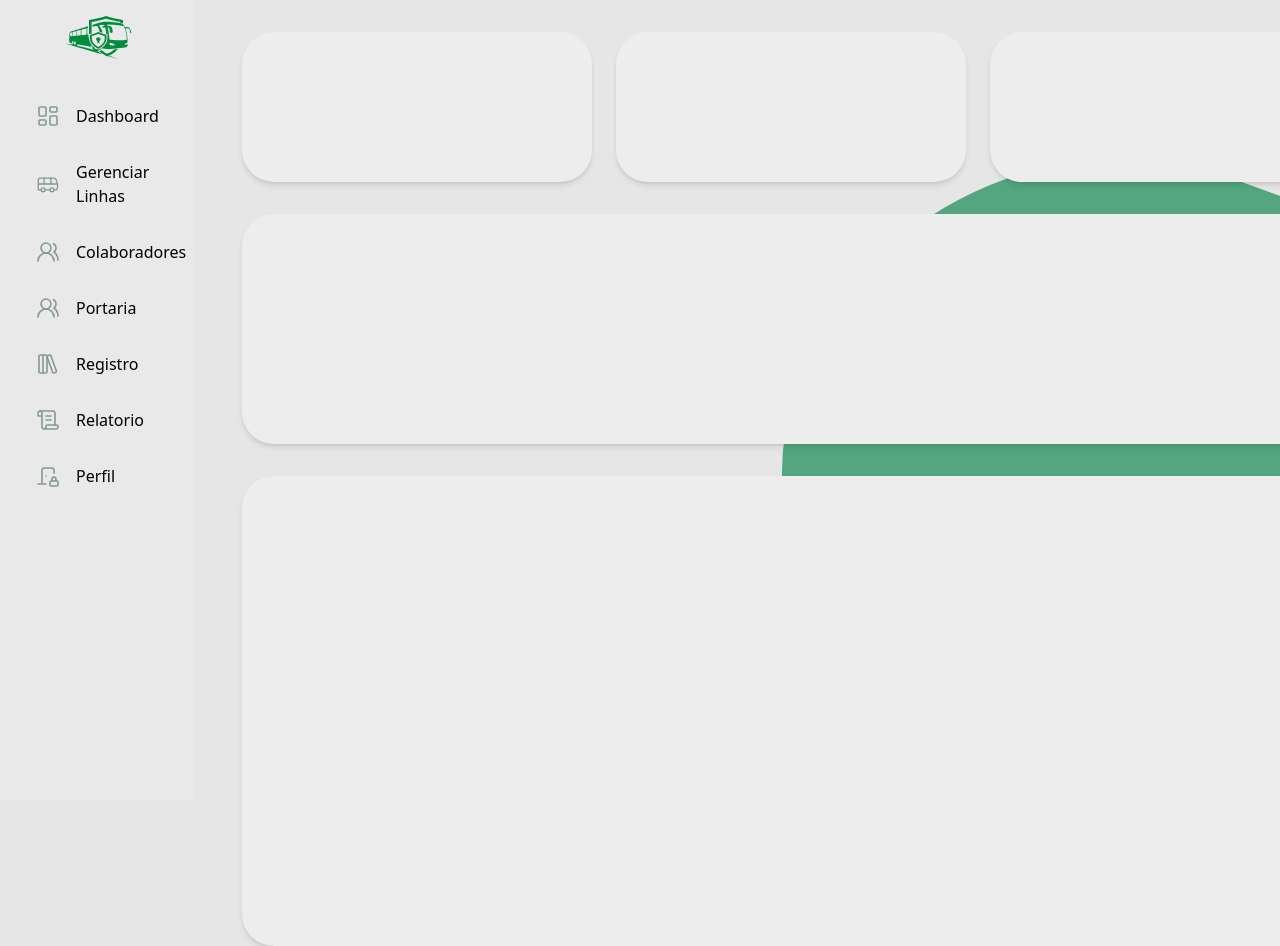
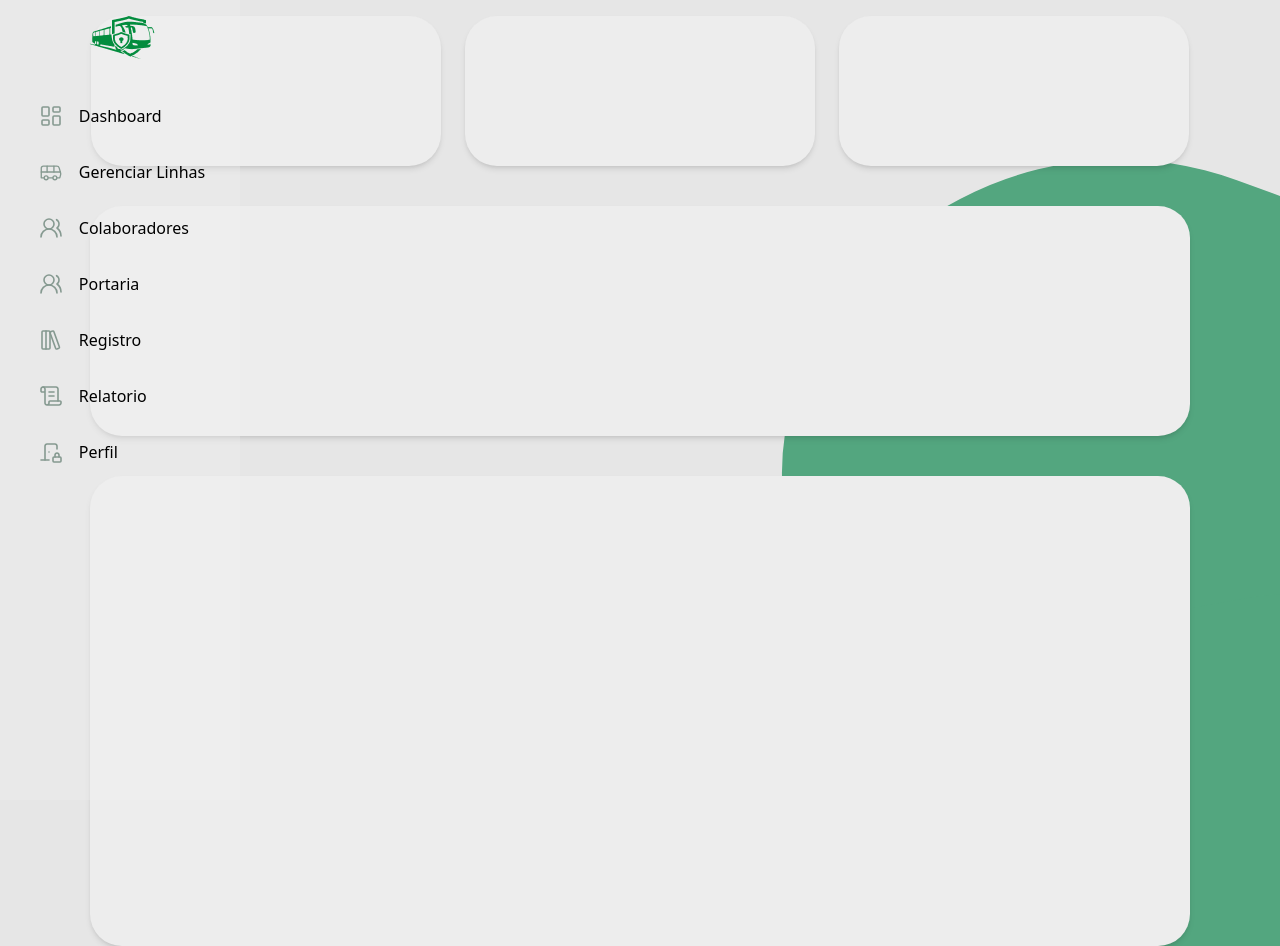
Before and after one commit to Marilia84/Gestao-de-Acesso, a React (Vite) app: page /home in a window 1280 px wide. Built offline with nearby package versions, Linux system fonts and the light colour scheme; sample sign-in values are in the browser's storage.

Commit message:
centralizando layout do home

```diff
--- a/src/pages/Colaboradores.jsx
+++ b/src/pages/Colaboradores.jsx
@@ -2,7 +2,6 @@ import Navbar from "../components/Navbar";
 import { useEffect, useState } from "react";
 import api from "../api/axios";
 import Lupa from "../assets/lupa.svg";
-import Add from "../assets/add.svg";
 
 export default function Colaboradores() {
   const [colaboradores, setColaboradores] = useState([]);
--- a/src/pages/Home.jsx
+++ b/src/pages/Home.jsx
@@ -1,47 +1,48 @@
 import Navbar from "../components/Navbar";
 
-//cor de fundo E5EDE9
+// cor de fundo E5EDE9
 export default function Home() {
   const handleLogout = () => {
     localStorage.removeItem("token");
     window.location.href = "/"; // redireciona para login
   };
+
   return (
-    <div className="relative bg-[#E6E6E6] min-h-screen flex items-start gap-4 overflow-hidden">
-      <div id="fundo" className="absolute right-0 bottom-10 w-[650px] h-[600px] bg-[#53A67F] rounded-tl-[400px] rounded-bl-[300px] rotate-[20deg] translate-x-1/4 -translate-y-1/4 z-0" />
-      <div id="fundo" className="absolute right-0 top-[750px] w-[950px] h-[450px] bg-[#53A67F]  rounded-tl-[400px] rounded-br-[400px] rounded-tr-[400px] rotate-[-10deg] translate-x-1/4 -translate-y-1/4 z-0" />
+    <div className="relative bg-[#E6E6E6] min-h-screen flex flex-col items-center justify-center overflow-hidden">
+      {/* Fundos verdes decorativos */}
+      <div
+        id="fundo"
+        className="absolute right-0 bottom-10 w-[650px] h-[600px] bg-[#53A67F] rounded-tl-[400px] rounded-bl-[300px] rotate-[20deg] translate-x-1/4 -translate-y-1/4 z-0"
+      />
+      <div
+        id="fundo"
+        className="absolute right-0 top-[750px] w-[950px] h-[450px] bg-[#53A67F] rounded-tl-[400px] rounded-br-[400px] rounded-tr-[400px] rotate-[-10deg] translate-x-1/4 -translate-y-1/4 z-0"
+      />
 
-      <Navbar />
+      {/* Navbar fixa no topo */}
+      <div className="absolute top-0 left-0 w-full z-20">
+        <Navbar />
+      </div>
 
-      <div className="relative flex flex-1 flex-col items-start justify-start">
-        <div className="relative w-full pt-6 px-8">
-          {/* container que alinha 3 cards na mesma linha; responde em telas pequenas */}
-          <div className="flex flex-wrap gap-6 justify-start items-start mt-2">
-            <div className="bg-[#EDEDED] shadow-md rounded-[32px] h-[150px] w-[350px] flex-shrink-0"></div>
-            <div className="bg-[#EDEDED] shadow-md rounded-[32px] h-[150px] w-[350px] flex-shrink-0"></div>
-            <div className="bg-[#EDEDED] shadow-md rounded-[32px] h-[150px] w-[350px] flex-shrink-0"></div>
-          </div>
+      {/* Conteúdo centralizado */}
+      <div className="relative flex flex-col items-center justify-center gap-10 z-10 pt-4">
+        {/* Primeira linha de cards */}
+        <div className="flex flex-wrap justify-center gap-6">
+          <div className="bg-[#EDEDED] shadow-md rounded-[32px] h-[150px] w-[350px]"></div>
+          <div className="bg-[#EDEDED] shadow-md rounded-[32px] h-[150px] w-[350px]"></div>
+          <div className="bg-[#EDEDED] shadow-md rounded-[32px] h-[150px] w-[350px]"></div>
         </div>
-        <div className="relative w-full pt-6 px-8">
-          {/* container que alinha 3 cards na mesma linha; responde em telas pequenas */}
-          <div className="flex flex-wrap gap-6 justify-start items-start mt-2">
-            <div className="bg-[#EDEDED] shadow-md rounded-[32px] h-[230px] w-[1100px] flex-shrink-0"></div>
 
-          </div>
+        {/* Segunda linha */}
+        <div className="flex justify-center">
+          <div className="bg-[#EDEDED] shadow-md rounded-[32px] h-[230px] w-[1100px]"></div>
         </div>
-        <div className="relative w-full pt-6 px-8">
-          {/* container que alinha 3 cards na mesma linha; responde em telas pequenas */}
-          <div className="flex flex-wrap gap-6 justify-start items-start mt-2">
-            <div className="bg-[#EDEDED] shadow-md rounded-[32px] h-[470px] w-[1100px] flex-shrink-0"></div>
 
-          </div>
+        {/* Terceira linha */}
+        <div className="flex justify-center">
+          <div className="bg-[#EDEDED] shadow-md rounded-[32px] h-[470px] w-[1100px]"></div>
         </div>
       </div>
-      <aside className="hidden lg:flex flex-col gap-6 w-[320px] pr-8 pt-6">
-        <div className="bg-[#EDEDED] shadow-md rounded-[24px] h-[200px] w-full"></div>
-        <div className="bg-[#EDEDED] shadow-md rounded-[24px] h-[200px] w-full"></div>
-        <div className="bg-[#EDEDED] shadow-md rounded-[24px] h-[120px] w-full"></div>
-      </aside>
     </div>
   );
 }
```
